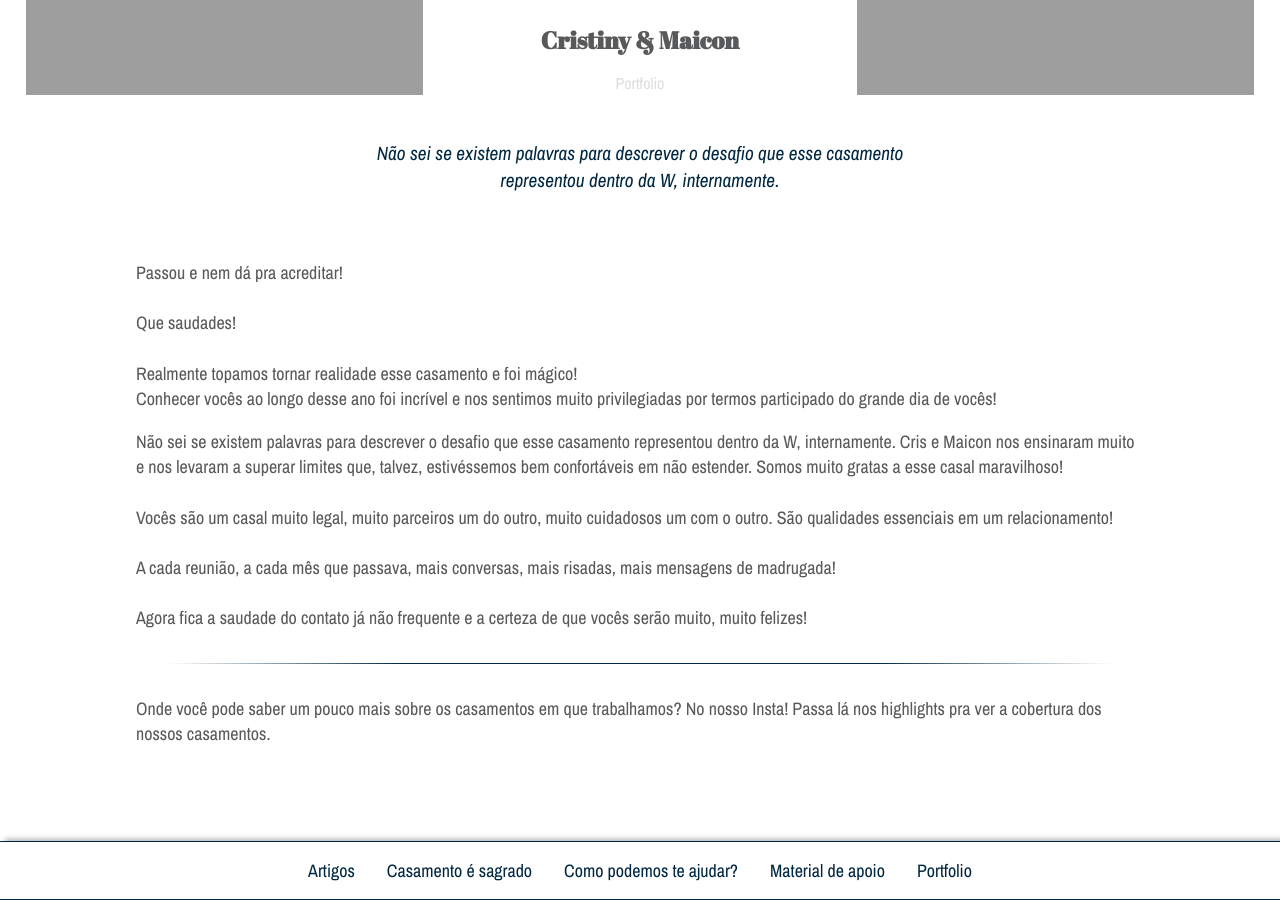
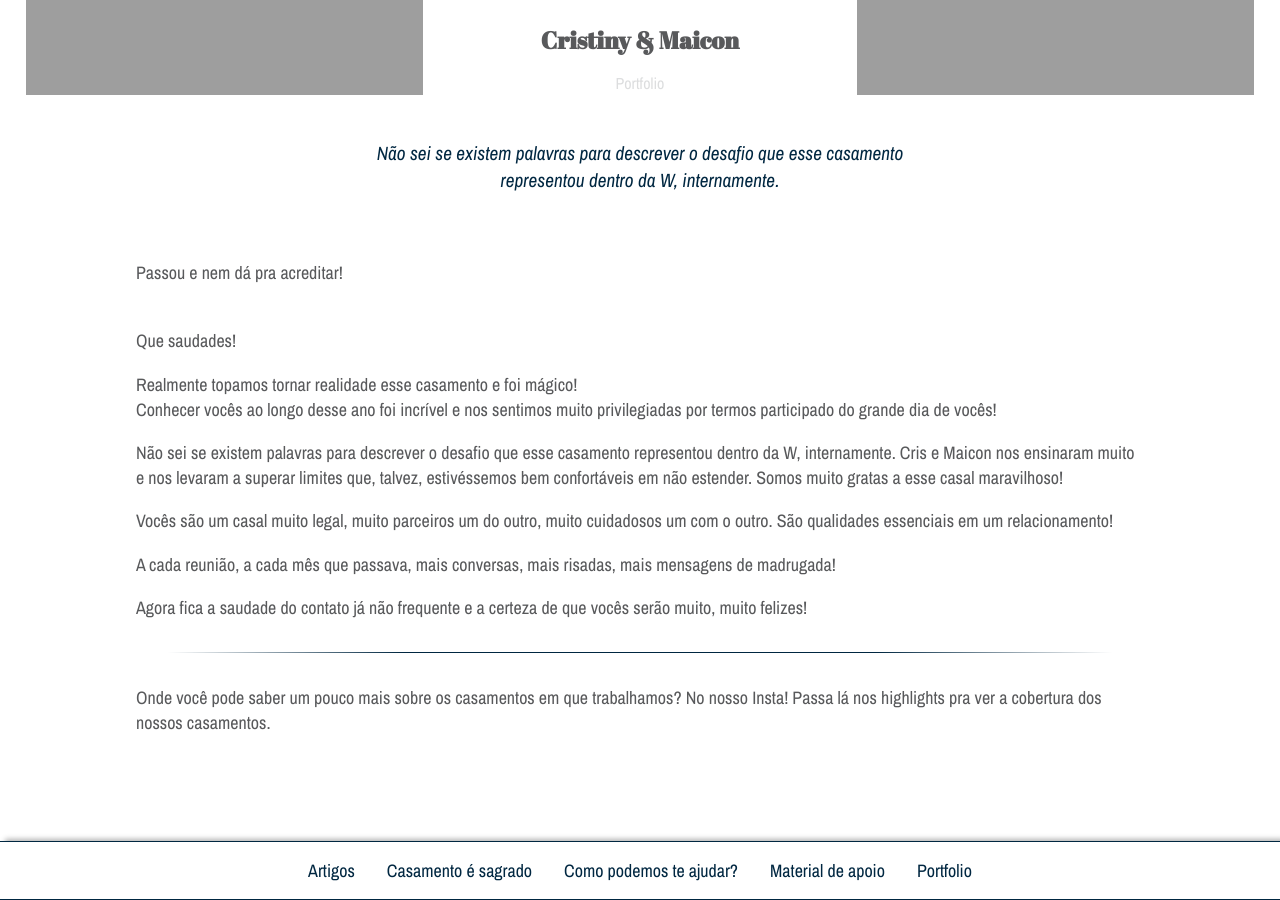
Before and after one commit to w-produtora/w-produtora.github.io, a Jekyll site: the page built from _posts/2020-06-21-cristiny-maicon.md, in a window 1280 px wide and 900 px high, scrolled down 1045 px. Built offline with Jekyll 4.4.1, drawn with Linux system fonts in a browser that asks for light colours; nearby versions of some CDN libraries; comment, search, counter and statistics services are not loaded.

```diff
--- a/_posts/2020-06-21-cristiny-maicon.md
+++ b/_posts/2020-06-21-cristiny-maicon.md
@@ -12,19 +12,20 @@ permalink: cris-e-maicon
 meta: Não sei se existem palavras para descrever o desafio que esse casamento
   representou dentro da W, internamente.
 ---
-Passou e nem dá pra acreditar! ⠀⠀⠀⠀⠀⠀⠀⠀⠀⠀\
-⠀⠀⠀⠀⠀⠀⠀⠀⠀⠀\
-Que saudades!\
-⠀⠀⠀⠀⠀⠀⠀⠀⠀⠀\
+Passou e nem dá pra acreditar!
+
+\
+Que saudades!
+
 Realmente topamos tornar realidade esse casamento e foi mágico!\
 Conhecer vocês ao longo desse ano foi incrível e nos sentimos muito privilegiadas por termos participado do grande dia de vocês!
 
-Não sei se existem palavras para descrever o desafio que esse casamento representou dentro da W, internamente. Cris e Maicon nos ensinaram muito e nos levaram a superar limites que, talvez, estivéssemos bem confortáveis em não estender. Somos muito gratas a esse casal maravilhoso!\
-⠀⠀⠀⠀⠀⠀⠀⠀⠀⠀\
-Vocês são um casal muito legal, muito parceiros um do outro, muito cuidadosos um com o outro. São qualidades essenciais em um relacionamento!\
-⠀⠀⠀⠀⠀⠀⠀⠀⠀⠀\
-A cada reunião, a cada mês que passava, mais conversas, mais risadas, mais mensagens de madrugada!\
-⠀⠀⠀⠀⠀⠀⠀⠀⠀⠀\
+Não sei se existem palavras para descrever o desafio que esse casamento representou dentro da W, internamente. Cris e Maicon nos ensinaram muito e nos levaram a superar limites que, talvez, estivéssemos bem confortáveis em não estender. Somos muito gratas a esse casal maravilhoso!
+
+Vocês são um casal muito legal, muito parceiros um do outro, muito cuidadosos um com o outro. São qualidades essenciais em um relacionamento!
+
+A cada reunião, a cada mês que passava, mais conversas, mais risadas, mais mensagens de madrugada!
+
 Agora fica a saudade do contato já não frequente e a certeza de que vocês serão muito, muito felizes!
 
 - - -
```
